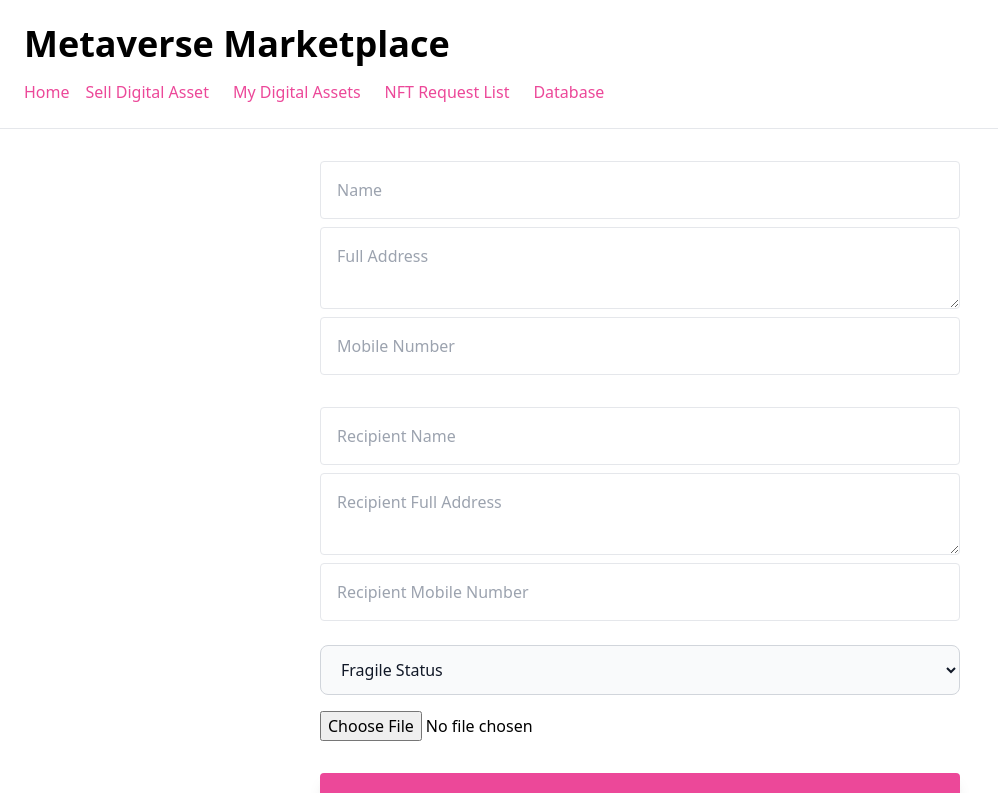
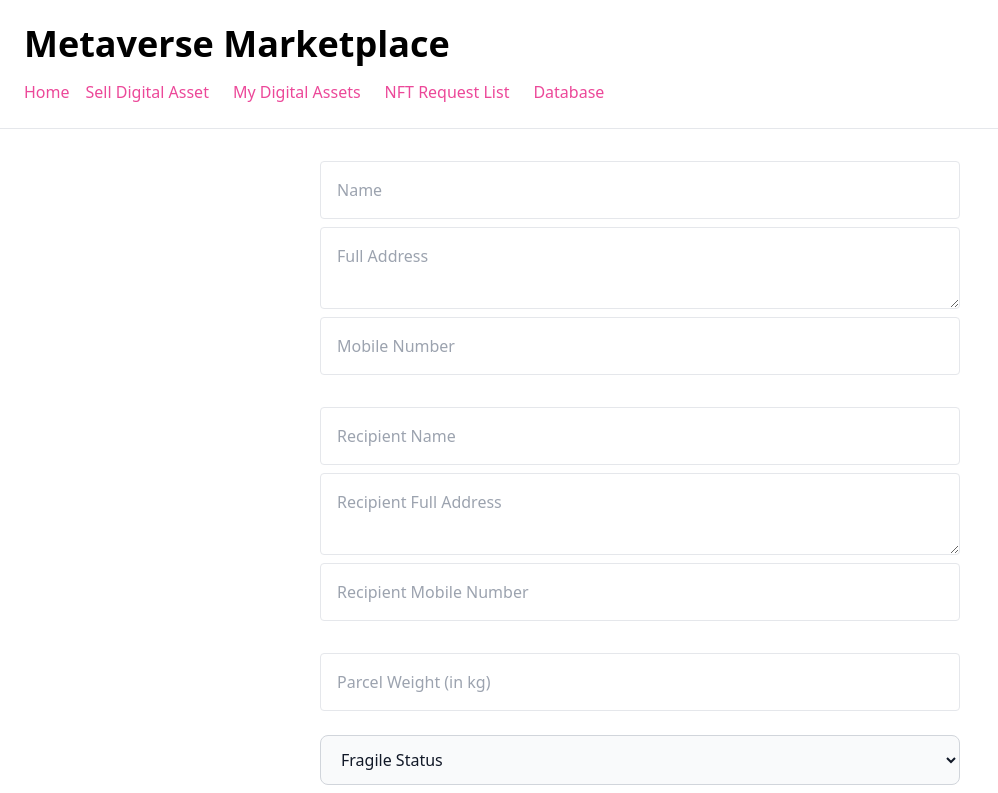
Before and after one commit to KenWilbertOsman/Innovate, a Next.js app: page /create-item in a window 1280 px wide. Shown: the top 793 px of the page, without its empty margins (0-998 px from the left). Built offline with nearby package versions, Linux system fonts and the light colour scheme; what ipfs-http-client would draw is missing.

Commit message:
- "mass" input is added into minting information

```diff
--- a/pages/create-item.js
+++ b/pages/create-item.js
@@ -45,7 +45,7 @@ import Market from '../artifacts/contracts/NFT.sol/NFT.json'
 export default function CreateItem() {
 
     const [fileUrl, setFileUrl] = useState(null)
-    const [formInput, updateFormInput] = useState({username: '', useraddress: '', userphone: '', recname: '', recphone: '', recaddress: '', fragile: ''})
+    const [formInput, updateFormInput] = useState({username: '', useraddress: '', userphone: '', recname: '', recphone: '', recaddress: '', fragile: '', mass: ''})
     const router = useRouter()
     const [price, setPrice] = useState("0")
 
@@ -75,11 +75,11 @@ export default function CreateItem() {
 
 
     async function createItem() {
-        const {username, useraddress, userphone, recname, recaddress, recphone, fragile} = formInput
+        const {username, useraddress, userphone, recname, recaddress, recphone, fragile, mass} = formInput
         const date = new Date()
-        if (!username || !useraddress || !userphone || !recname || !recaddress || !recphone || !fragile || !fileUrl) return
+        if (!username || !useraddress || !userphone || !recname || !recaddress || !recphone || !fragile || !fileUrl || !mass) return
         const data = JSON.stringify({
-            username, useraddress, userphone, recname, recaddress, recphone, fragile, image: fileUrl, date
+            username, useraddress, userphone, recname, recaddress, recphone, fragile, image: fileUrl, date, mass
         })
 
         try{
@@ -179,6 +179,12 @@ export default function CreateItem() {
                     pattern="[0-9].{9,}" required
                     onChange = {e => updateFormInput({ ...formInput, recphone: e.target.value})} /*10 or more number required*/
                 />
+                <br></br><input
+                    type = "number"
+                    placeholder = "Parcel Weight (in kg)"
+                    className = "mt-2 border rounded p-4"
+                    onChange = {e => updateFormInput({ ...formInput, mass: e.target.value})} /*10 or more number required*/
+                />
                 <br></br><select
                     id="large"
                     onChange={e => updateFormInput({ ...formInput, fragile: e.target.value})}
@@ -187,6 +193,7 @@ export default function CreateItem() {
                         <option value="Fragile">Fragile</option>
                         <option value="Non-Fragile">Non-Fragile</option>
                 </select>
+
                 <input
                     type = "file"
                     name = "Asset"
--- a/pages/database.js
+++ b/pages/database.js
@@ -55,7 +55,8 @@ export default function Database() {
                 fragile: meta.data.fragile,
                 date: meta.data.date,
                 recAddress: meta.data.recaddress,
-                recNumber: meta.data.recphone
+                recNumber: meta.data.recphone,
+                mass: meta.data.mass
             }
             return item
         }))
--- a/pages/detail-page.js
+++ b/pages/detail-page.js
@@ -51,7 +51,8 @@ export default function Detail () {
                 address: meta.data.useraddress,
                 fragile: meta.data.fragile,
                 date: meta.data.date,
-                owners: i.warehouses
+                owners: i.warehouses,
+                mass: meta.data.mass
 
             }
             return item
--- a/pages/my-assets.js
+++ b/pages/my-assets.js
@@ -54,7 +54,8 @@ export default function MyAssets() {
                 address: meta.data.useraddress,
                 fragile: meta.data.fragile,
                 date: meta.data.date,
-                owners: i.warehouses
+                owners: i.warehouses,
+                mass: meta.data.mass
 
             }
             return item
--- a/pages/request-list.js
+++ b/pages/request-list.js
@@ -48,7 +48,8 @@ export default function RequestList() {
                 name: meta.data.username,
                 address: meta.data.useraddress,
                 fragile: meta.data.fragile,
-                owners: i.warehouses
+                owners: i.warehouses,
+                mass: meta.data.mass
             }
             return item
         }))
@@ -106,7 +107,7 @@ export default function RequestList() {
                             <div key = {i} className = "border shadow rounded-xl overflow-hidden">
                                 <img src = {nft.image} className = "rounded"/>
                                 <div className = "p-4 bg-black">
-                                    <p className = "text-xs font-bold text-white">Seller: {nft.seller}</p>
+                                    <p className = "text-xs font-bold text-white">Seller: {nft.seller} </p>
                                     <p className = "text-xs font-bold text-white">Owners:</p>
                                     {
                                         nft.owners.map((owner, j) => (
```
